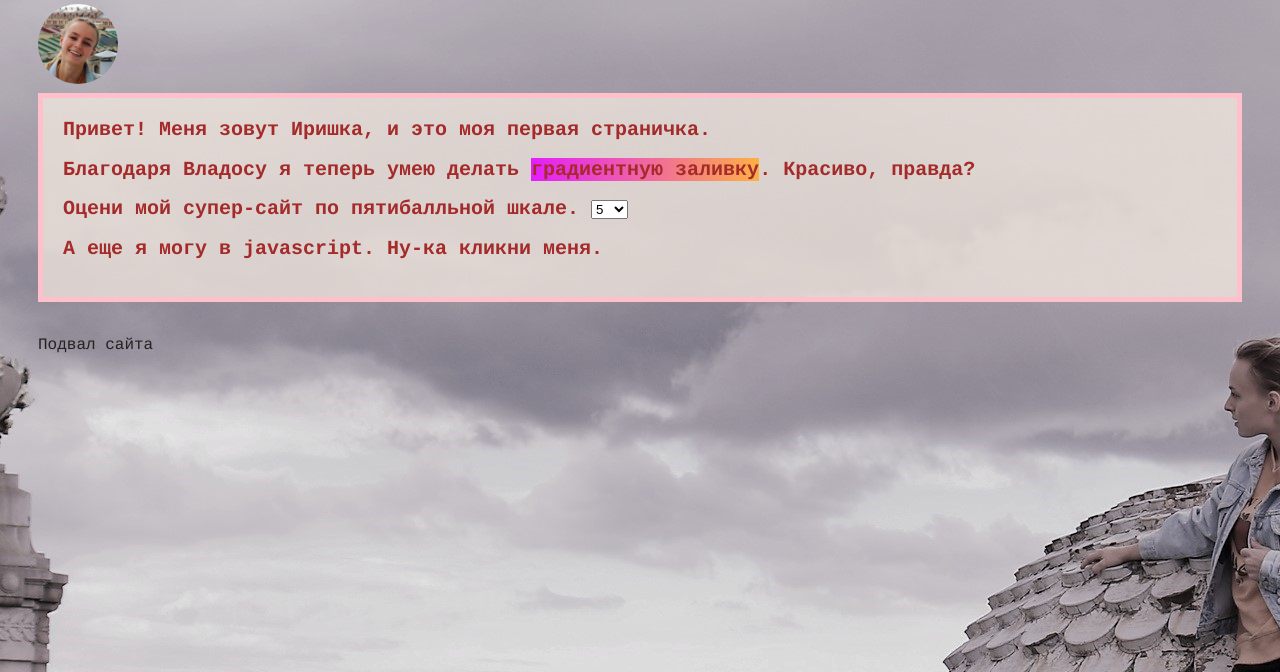
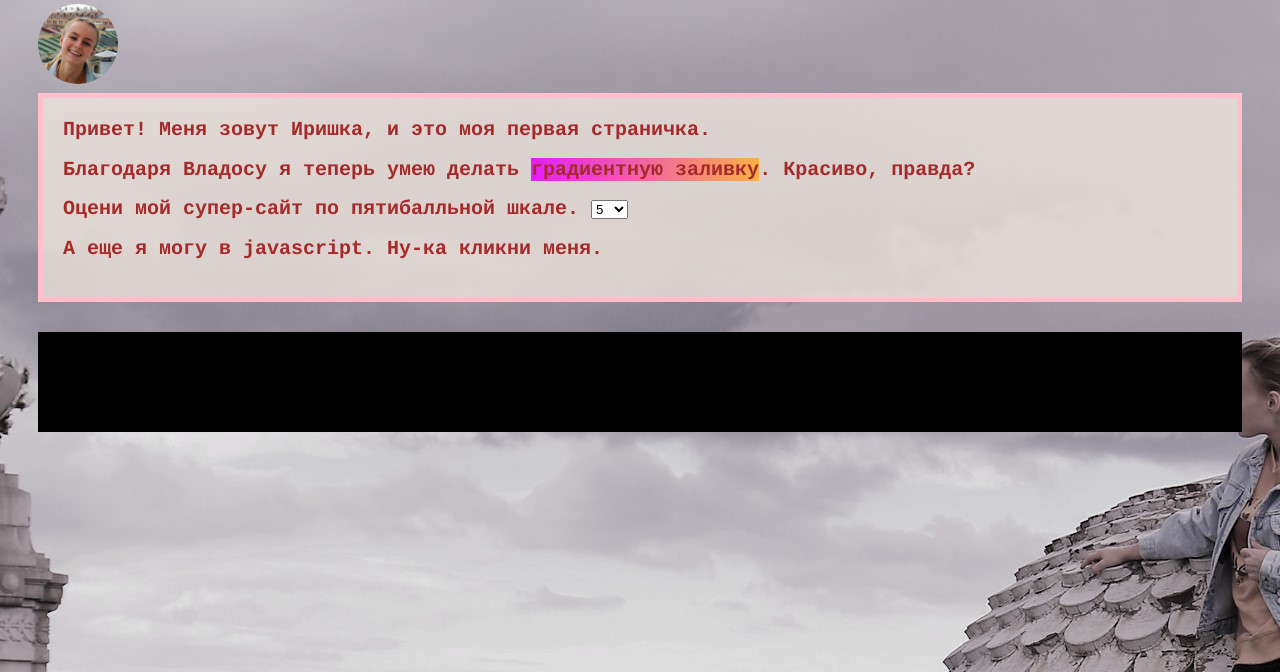
Before and after one commit to voskoboinikovairinaa/Iraa, a plain HTML site: page index.html in a window 1280 px wide. Shown: the part 128-800 px from the top of the page. Drawn offline with Linux system fonts and the light colour scheme.

Commit message:
Update index.html

```diff
--- a/index.html
+++ b/index.html
@@ -23,7 +23,7 @@
             <option>15</option>
             <option>20</option>
             <option>25</option>
-          </select></h2>
+          </select> </h2>
         <h2 id="my-element">А еще я могу в javascript. Ну-ка кликни меня.</h2>
           <script>
            var element = document.getElementById("my-element");
@@ -33,8 +33,7 @@
           </script>
       </section>
     </main>
-    <footer>
-      Подвал сайта
+    <footer class="footer">
     </footer>
   </body>
 </html>
```
